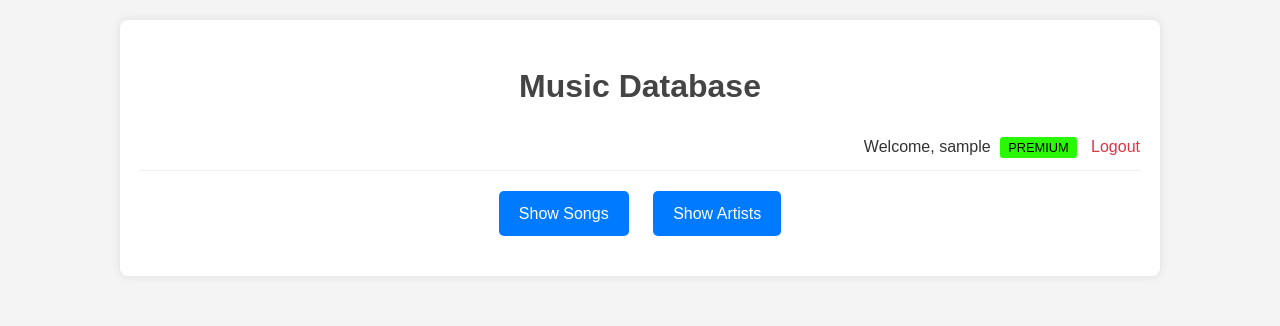
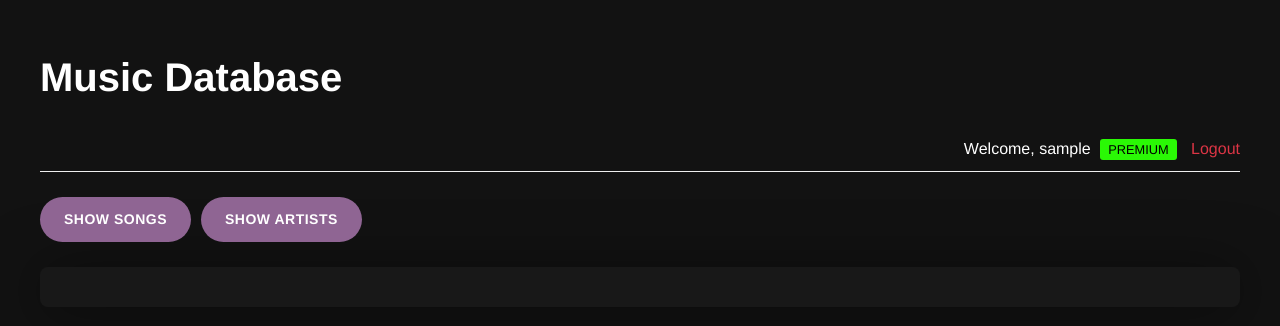
Before and after one commit to ethanmmcbride/332spotify, a PHP site: page / in a window 1280 px wide. Shown: the top 326 px of the page. Run offline with PHP 8.4, Linux system fonts and the light colour scheme; the visitor is signed in with stand-in values (Sample User, id 1).

Commit message:
styled after spotify, no changes made to user-info, logut-btn, premium-badge

```diff
--- a/styles.css
+++ b/styles.css
@@ -1,91 +1,119 @@
 body {
-    font-family: Arial, sans-serif;
-    line-height: 1.6;
+  font-family: "Circular", "Helvetica Neue", Arial, sans-serif;
   margin: 0;
-    padding: 20px;
-    background-color: #f4f4f4;
-    color: #333;
+  padding: 0;
+  background-color: #121212;
+  color: #ffffff;
+  line-height: 1.5;
 }
 
 .container {
-    max-width: 1000px;
+  max-width: 1200px;
   margin: 0 auto;
-    background: #fff;
   padding: 20px;
-    border-radius: 8px;
-    box-shadow: 0 0 10px rgba(0, 0, 0, 0.1);
 }
 
 h1 {
-    text-align: center;
-    color: #444;
+  font-size: 2.5rem;
+  font-weight: 700;
+  margin-bottom: 30px;
+  color: #ffffff;
 }
 
 h2 {
-    color: #333;
-    margin-top: 30px;
+  font-size: 1.8rem;
+  font-weight: 700;
+  margin: 30px 0 20px;
+  color: #ffffff;
 }
 
+/* Navigation and buttons */
 .buttons {
-    text-align: center;
-    margin: 20px 0;
+  display: flex;
+  margin: 25px 0;
+  gap: 10px;
 }
 
 .btn {
   display: inline-block;
-    padding: 10px 20px;
-    margin: 0 10px;
-    background: #007bff;
+  padding: 12px 24px;
+  background: #8f6593;
   color: #fff;
   text-decoration: none;
-    border-radius: 5px;
-    transition: background 0.3s;
+  border-radius: 30px;
+  font-weight: 700;
+  font-size: 14px;
+  letter-spacing: 0.5px;
+  transition: all 0.3s ease;
+  border: none;
+  text-transform: uppercase;
 }
 
 .btn:hover {
-    background: #0056b3;
+  background: #A45198;
+  transform: scale(1.05);
 }
 
+/* Tables */
 table {
   width: 100%;
   border-collapse: collapse;
-    margin-top: 20px;
-}
-
-th, td {
-    padding: 12px;
-    text-align: left;
-    border-bottom: 1px solid #ddd;
+  margin: 20px 0;
+  background-color: #181818;
+  border-radius: 8px;
+  overflow: hidden;
 }
 
 th {
-    background-color: #007bff;
-    color: white;
+  padding: 16px;
+  text-align: left;
+  color: #b3b3b3;
+  font-weight: 500;
+  font-size: 14px;
+  letter-spacing: 0.1em;
+  text-transform: uppercase;
+  border-bottom: 1px solid #282828;
 }
 
-/* Rows that are clickable */
+td {
+  padding: 14px 16px;
+  border-bottom: 1px solid #282828;
+}
+
+tr:last-child td {
+  border-bottom: none;
+}
+
+/* Clickable rows */
 tr[onclick] {
-    transition: background-color 0.3s;
+  cursor: pointer;
+  transition: background-color 0.2s;
 }
 
 tr[onclick]:hover {
-    background-color: #f0f0f0;
+  background-color: #333333;
 }
 
-tr:hover {
-    background-color: #f0f0f0
-}
-
-/* Clickable artist name in song list */
+/* Clickable cells */
 td[onclick] {
-    text-decoration: underline;
-    transition: color 0.3s;
+  cursor: pointer;
+  color: #1db954;
 }
 
 td[onclick]:hover {
-    color: #0056b3;
+  color: #1ed760;
+  text-decoration: underline;
 }
 
+/* Content section */
+.content {
+  background-color: #181818;
+  border-radius: 8px;
+  padding: 20px;
+  box-shadow: 0 4px 60px rgba(0, 0, 0, 0.5);
+}
+
+/* User? */
 .user-info {
     text-align: right;
     margin-bottom: 20px;
```
Lines whose indentation alone changed are shown as unchanged.
